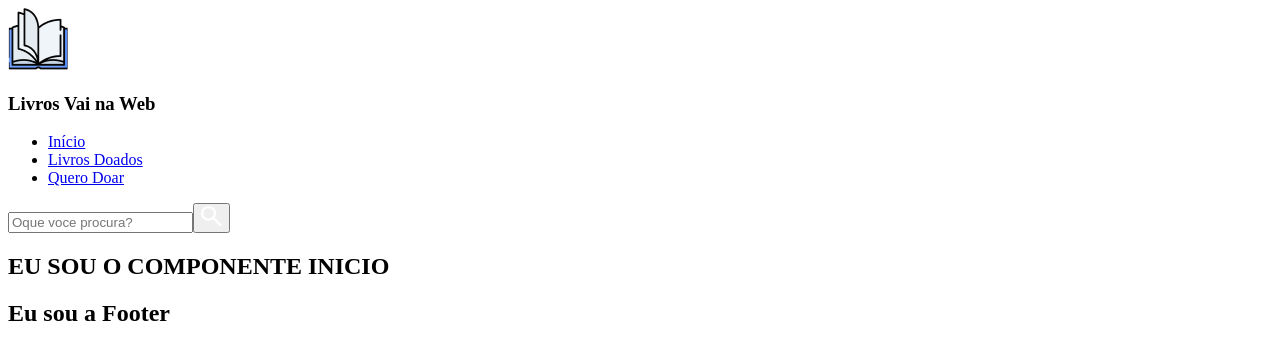
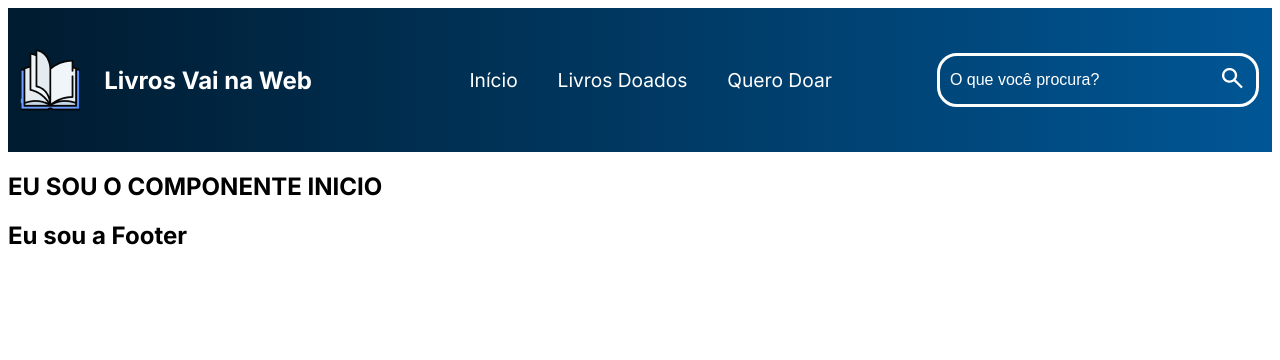
Before and after one commit to Solmalucass/Doa-Livros, a React (Vite) app: page / in a window 1280 px wide. Shown: the top 360 px of the page. Built offline with nearby package versions, Linux system fonts and the light colour scheme.

Commit message:
finalização fonte e fechamento header

```diff
--- a/package.json
+++ b/package.json
@@ -12,7 +12,8 @@
   "dependencies": {
     "react": "^18.3.1",
     "react-dom": "^18.3.1",
-    "react-router-dom": "^6.28.0"
+    "react-router-dom": "^6.28.0",
+    "sass": "^1.81.0"
   },
   "devDependencies": {
     "@eslint/js": "^9.13.0",
--- a/src/components/header/Header.jsx
+++ b/src/components/header/Header.jsx
@@ -4,26 +4,26 @@ import lupa from '../../assets/lupa.png';
 import Inicio from '../../pages/inicio/Inicio.jsx'
 import LivrosDoados from '../../pages/livrosDoados/LivrosDoados.jsx';
 import QueroDoar from '../../pages/queroDoar/QueroDoar.jsx';
-
+import s from './header.module.scss'
 
 
 export default function Header() {
     return (
         <BrowserRouter>
-        <header>
-            <section>
+        <header className={s.header}>
+            <section className={s.logoheader}>
                 <img src={logoLivro} alt="logo" />
                 <h1>Livros Vai na Web</h1>
             </section>
-            <nav>
+            <nav className={s.navheader}>
                 <ul>
-                    <li><Link to ="/">Início</Link></li>
-                    <li><Link to ="/livros-doados">Livros Doados</Link></li>
-                    <li><Link to ="/quero-doar">Quero Doar</Link></li>
+                    <li><Link className={s.link} to ="/">Início</Link></li>
+                    <li><Link className={s.link} to ="/livros-doados">Livros Doados</Link></li>
+                    <li><Link className={s.link} to ="/quero-doar">Quero Doar</Link></li>
                 </ul>
             </nav>
-            <section>
-                <input type="search" name="" id="" placeholder="Oque voce procura?" />
+            <section className={s.buscar}>
+                <input type="search" name="" id="" placeholder="O que você procura?" />
                 <button><img src={lupa} alt="Imagem lupa branca" /></button>
             </section>
         </header>
--- /dev/null
+++ b/src/components/header/header.module.scss
@@ -0,0 +1,70 @@
+@import url('https://fonts.googleapis.com/css2?family=Inter:wght@400;700&display=swap');
+
+body {
+    font-family: 'Inter', sans-serif;
+}
+.header {
+    background: linear-gradient(90deg, #001b2f 0%, #005695 100%);
+    display: flex;
+    justify-content: space-between;
+    align-items: center;
+    height: 18vh;
+}
+
+.logoheader{
+    display: flex;
+    justify-content: space-around;
+    align-items: center;
+    width: 25%;
+        h1{
+            color: white;
+            font-size: 1.5rem;
+        }
+}
+
+.navheader{
+    width: 35%;
+
+        ul{
+            display: flex;
+            justify-content: space-around;
+            align-items: center;
+            list-style: none;
+        }
+
+        .link {
+            color: white;
+            font-size: 1.2rem;
+            text-decoration: none;
+
+        }
+}
+
+.buscar{
+    border: solid white;
+    width: 25%;
+    height: 6vh;
+    display: flex;
+    justify-content: space-around;
+    align-items: center;
+    border-radius: 20px;
+    margin-right: 1%;
+
+    input{
+        background-color: transparent;
+        border: none;
+        width: 80%;
+
+        &::placeholder{
+            color: white;
+            font-size: 1.0rem;
+        }
+
+    }
+
+    button {
+        background-color: transparent;
+        border: none;
+        cursor: pointer;
+    }
+}
```
Also changed, not shown: 1 other file (tests, documents, lock files or other folders).
